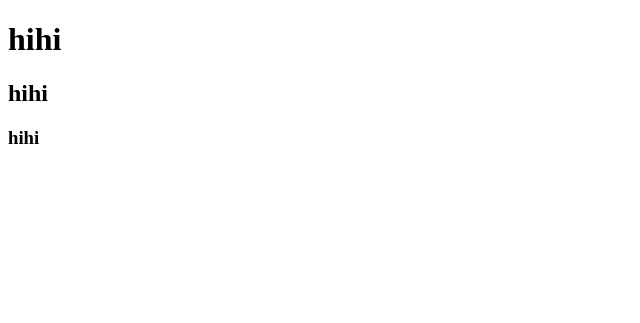
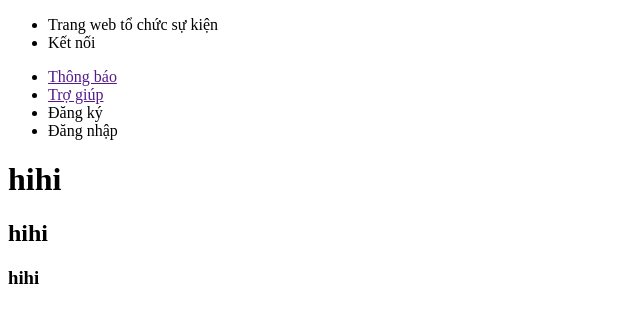
Before and after one commit to HoNgocVy05/EventManagement, a Django app: page / in a window 1280 px wide. Shown: the top 323 px of the page, without its empty margins (0-640 px from the left). Run offline with Django 5.2, Linux system fonts and the light colour scheme.

Commit message:
update phần body tạo wrapper, container, footer

```diff
--- a/EventManagement/web/Templates/home.html
+++ b/EventManagement/web/Templates/home.html
@@ -13,6 +13,36 @@
         <link rel="stylesheet" href="">
     </head>
     <body>
+        <div class="wrapper">
+            <header class="header">
+                <nav class="header__navbar">
+                    <ul class="header__navbar-list">
+                        <li class="header__navbar-item">Trang web tổ chức sự kiện</li>
+                        <li class="header__navbar-item">Kết nối</li>
+                    </ul>
+
+                    <ul class="header__navbar-list">
+                        <li class="header__navbar-item">
+                            <a href="" class="header__navbar-item-link">Thông báo</a>
+
+                        </li>
+                        <li class="header__navbar-item">
+                            <a href="" class="header__navbar-item-link">Trợ giúp</a>
+                        </li>
+                        <li class="header__navbar-item">Đăng ký</li>
+                        <li class="header__navbar-item">Đăng nhập</li>
+                </nav>
+            </header>
+
+            <div class="container">
+
+            </div>
+
+            <footer class="footer">
+
+            </footer>
+
+        </div>
 
         <h1>hihi</h1>
         <h2>hihi</h2>
```
